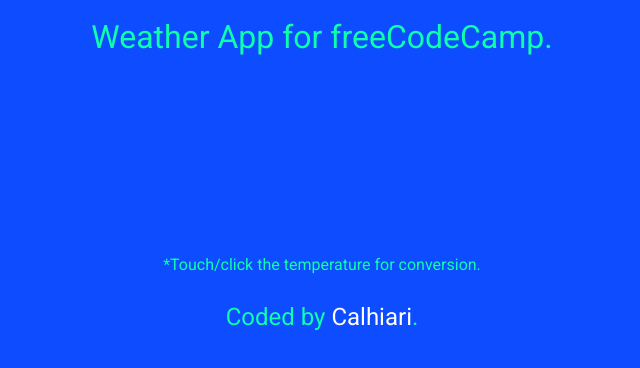
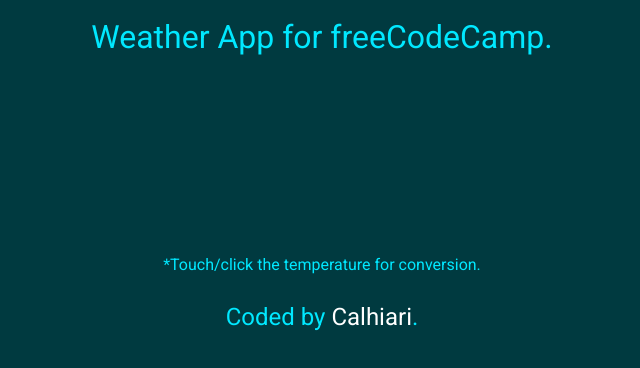
Before and after one commit to calhiari/weatherApp, a plain HTML site: page index.html in a window 1280 px wide. Shown: the whole page, without its empty margins (318-958 px from the left). Drawn offline with nearby package versions, Linux system fonts and the light colour scheme; no server answers.

Commit message:
Update styles.css

```diff
--- a/styles/styles.css
+++ b/styles/styles.css
@@ -1,7 +1,7 @@
 body{
-	background-color: rgb(13, 77, 255);
+	background-color: rgb(0, 58, 64);
 	text-align: center;
-	color: rgb(13, 255, 172);
+	color: rgb(0, 232, 255);
 	font-family: 'Roboto', sans-serif;
 }
 
```
